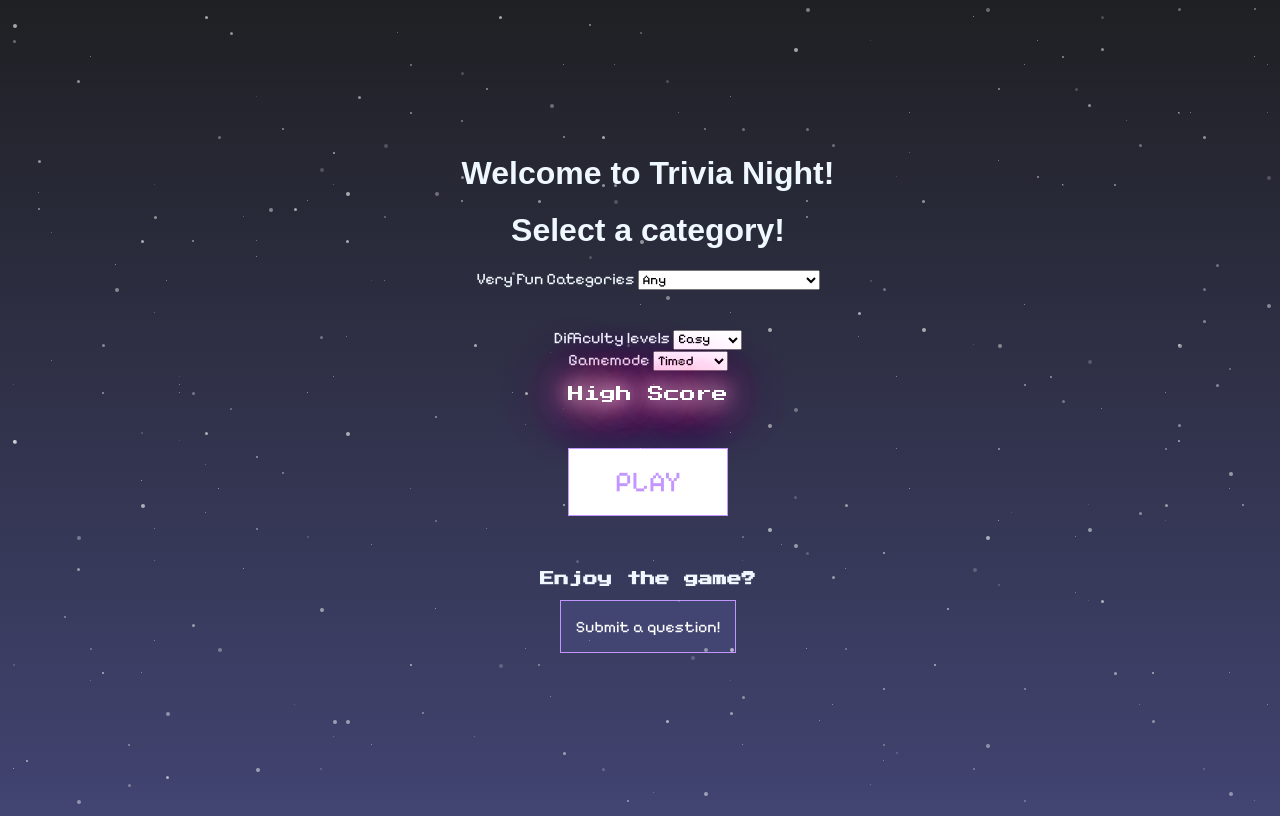
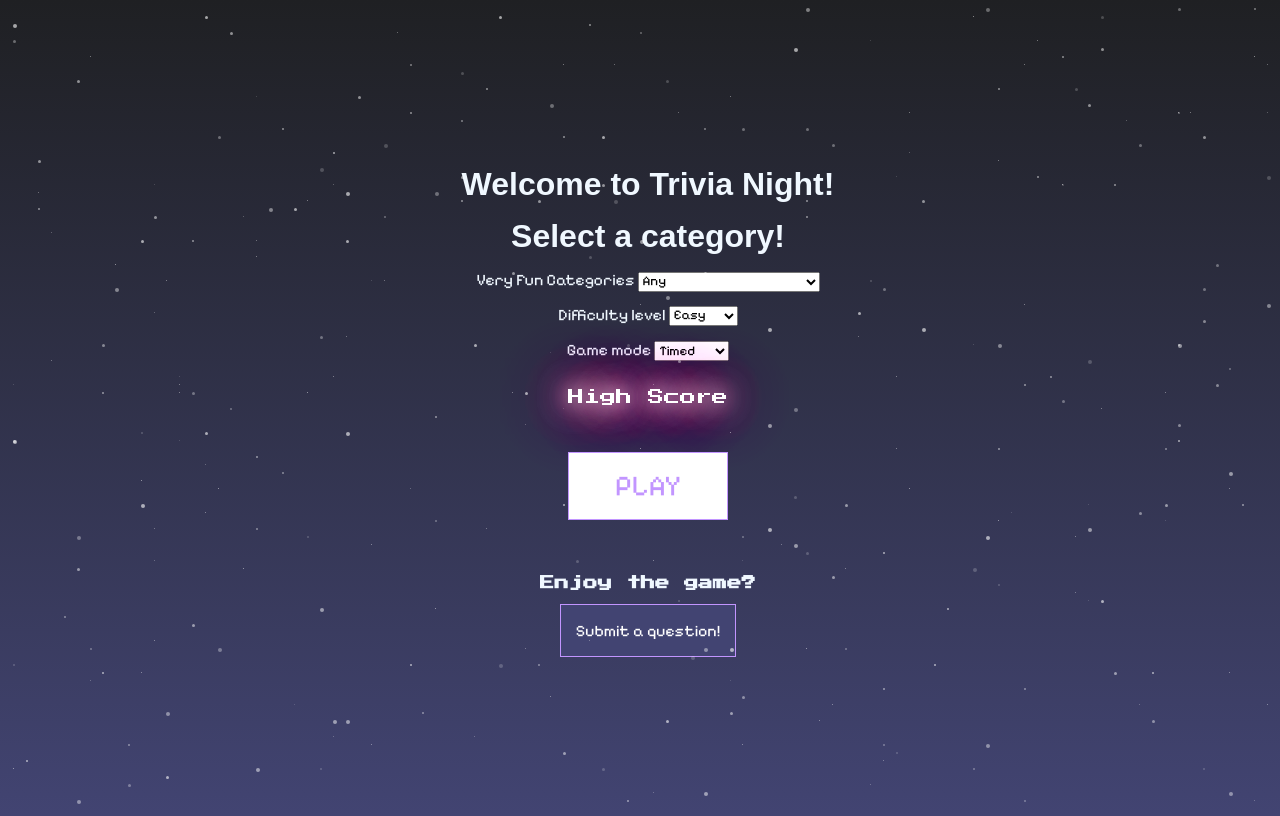
Before and after one commit to ryanhuynh006/Trivia-night, a plain HTML site: page index.html in a window 1280 px wide. Drawn offline with Linux system fonts and the light colour scheme; a web font is replaced by a local one.

Commit message:
Added space between dropdown menus

```diff
--- a/assets/css/style.css
+++ b/assets/css/style.css
@@ -50,6 +50,21 @@ select .categories {
     box-shadow: none;
     transform: none;
 }
+
+#Difficulty {
+    margin-top: 1.1%;
+    margin-bottom: 1.1%;
+}
+
+#categories {
+    margin-top: 1.1%;
+    margin-bottom: 1.1%;
+}
+
+#GameMode {
+    margin-bottom: 1.1%;
+}
+
 
 #HighScore {
     text-align: center;
@@ -164,13 +179,13 @@ header {
 }
 
 h1 {
-    margin:auto;
+    margin:15px;
     font-size: 200%;
     font-family: "Honk", sans-serif;
 }
 
 h2 {
-    margin: 20px;
+    margin: 15px;
     font-size: 200%;
     font-family: "Honk", sans-serif;
   }
--- a/index.html
+++ b/index.html
@@ -53,10 +53,8 @@
       </select>
     </div>
 
-  <br></br>
-
     <div>
-      <label for="Difficulty">Difficulty levels </label>
+      <label for="Difficulty">Difficulty level </label>
       <select id="Difficulty">
         <option>Easy</option>
         <option>Medium</option>
@@ -65,8 +63,8 @@
     </div>
 
     <div>
-      <label for="Gamemode">Gamemode</label>
-      <select id="Gamemode">
+      <label for="GameMode">Game mode</label>
+      <select id="GameMode">
         <option>Timed</option>
         <option>Relaxing</option>
       </select>
```
